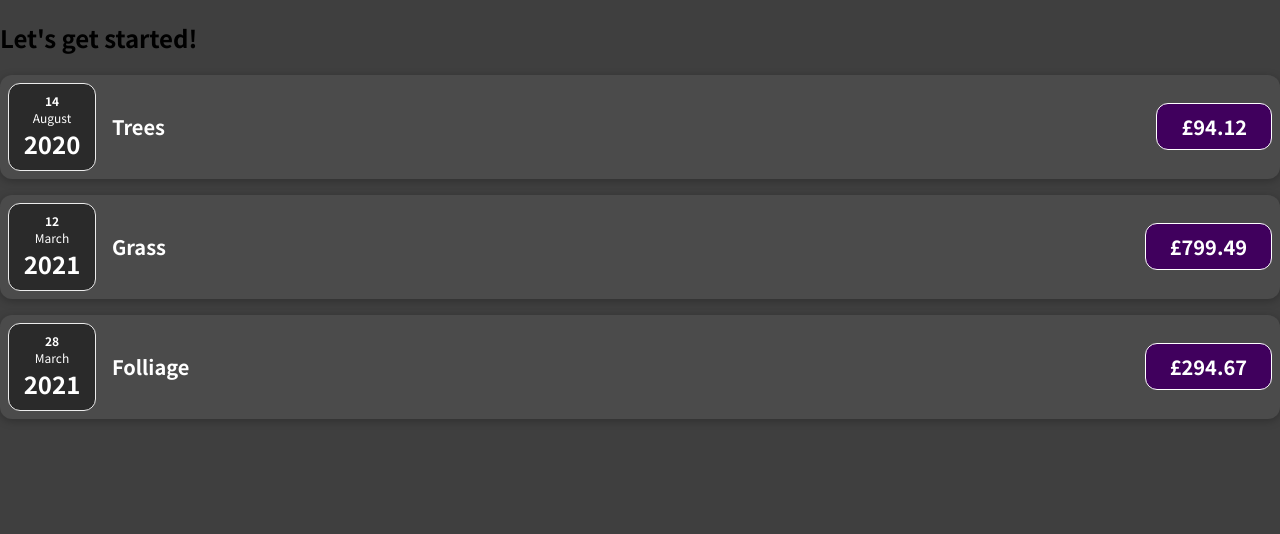
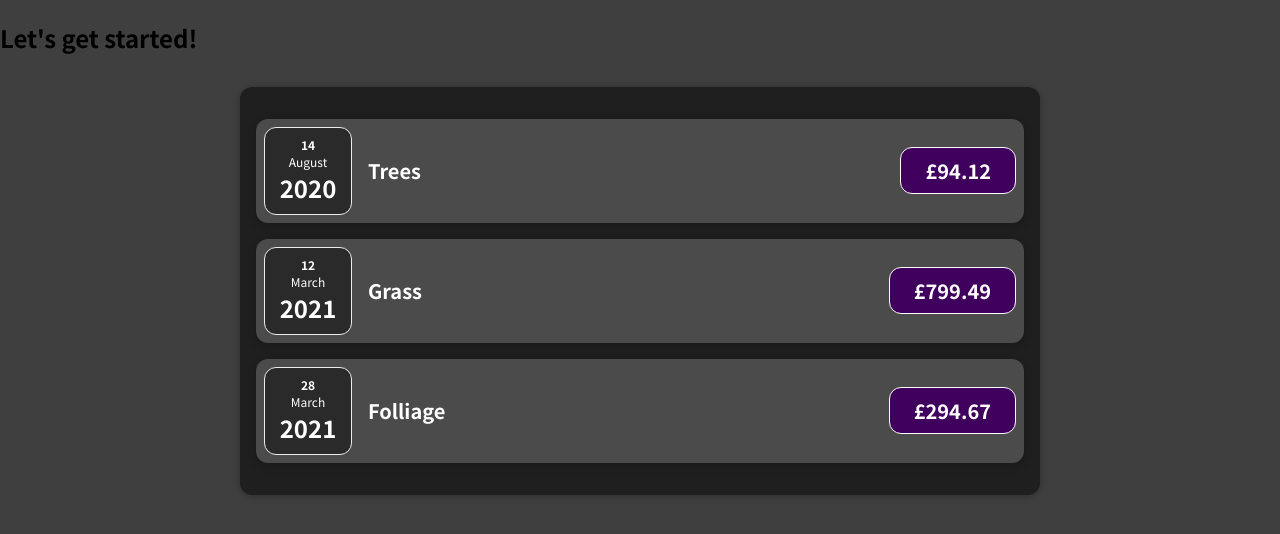
Before and after one commit to denriquem/greenGold, a JavaScript app: page / in a window 1280 px wide. Shown: the top 534 px of the page. Built offline with nearby package versions, Linux system fonts and the light colour scheme.

Commit message:
expenses css complete

```diff
--- a/src/App.js
+++ b/src/App.js
@@ -1,4 +1,5 @@
 import Expenses from "./components/Expenses";
+import "./components/Expenses.css";
 
 function App() {
 	const expenses = [
--- a/src/components/Expenses.css
+++ b/src/components/Expenses.css
@@ -1,26 +1,9 @@
-.expense-date {
-	display: flex;
-	flex-direction: column;
-	width: 5.5rem;
-	height: 5.5rem;
-	border: 1px solid #ececec;
-	background-color: #2a2a2a;
-	color: white;
+.expenses {
+	padding: 1rem;
+	background-color: rgb(31, 31, 31);
+	margin: 2rem auto;
+	width: 50rem;
+	max-width: 95%;
 	border-radius: 12px;
-	align-items: center;
-	justify-content: center;
+	box-shadow: 0 1px 8px rgba(0, 0, 0, 0.25);
 }
-
-.expense-date__month {
-	font-size: 0.75rem;
-	font-weight: bold;
-}
-
-.expense-date__year {
-	font-size: 0.75rem;
-}
-
-.expense-date__day {
-	font-size: 1.5rem;
-	font-weight: bold;
-}
```
Also changed, not shown: 1 other file (tests, documents, lock files or other folders).
